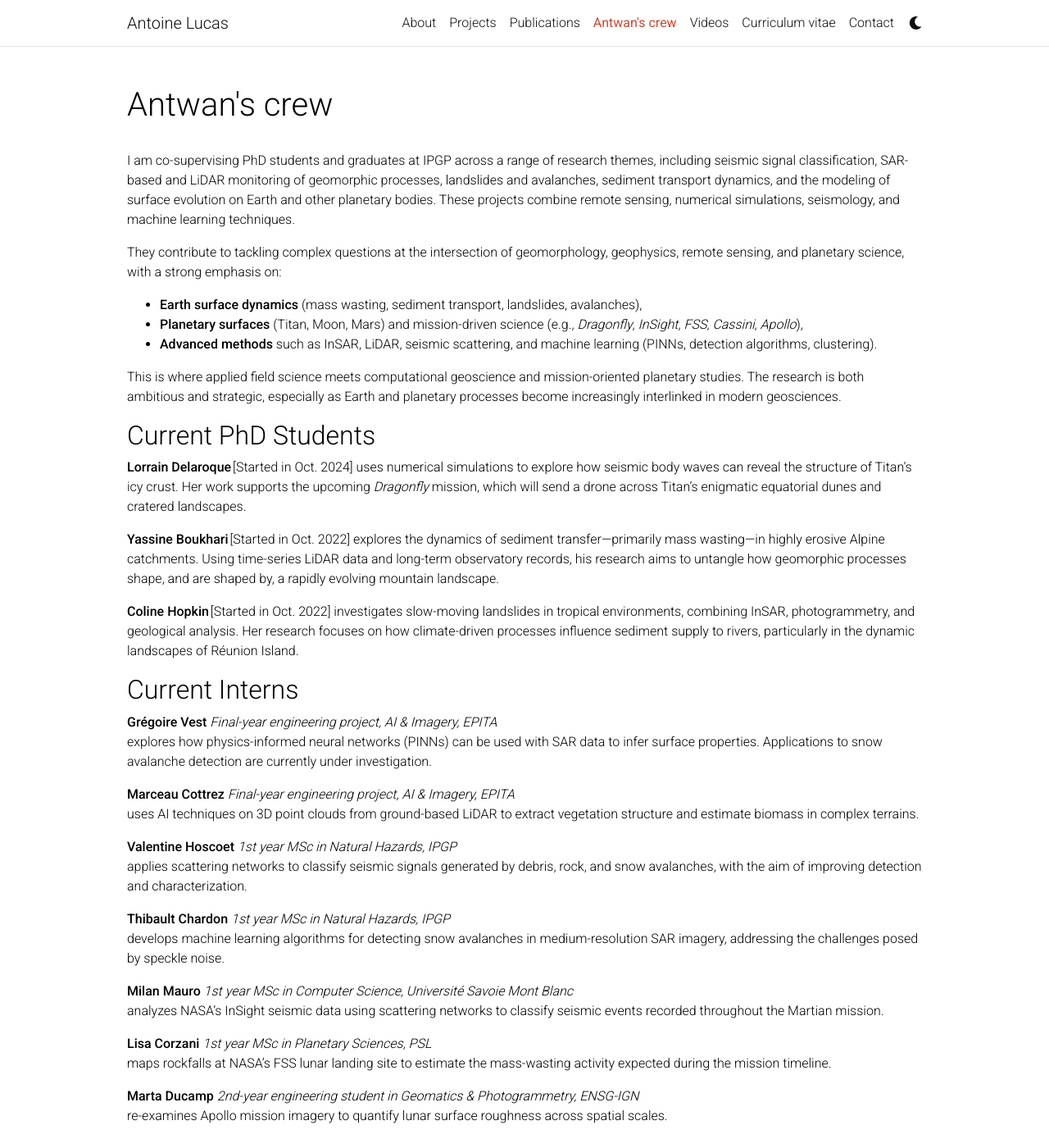
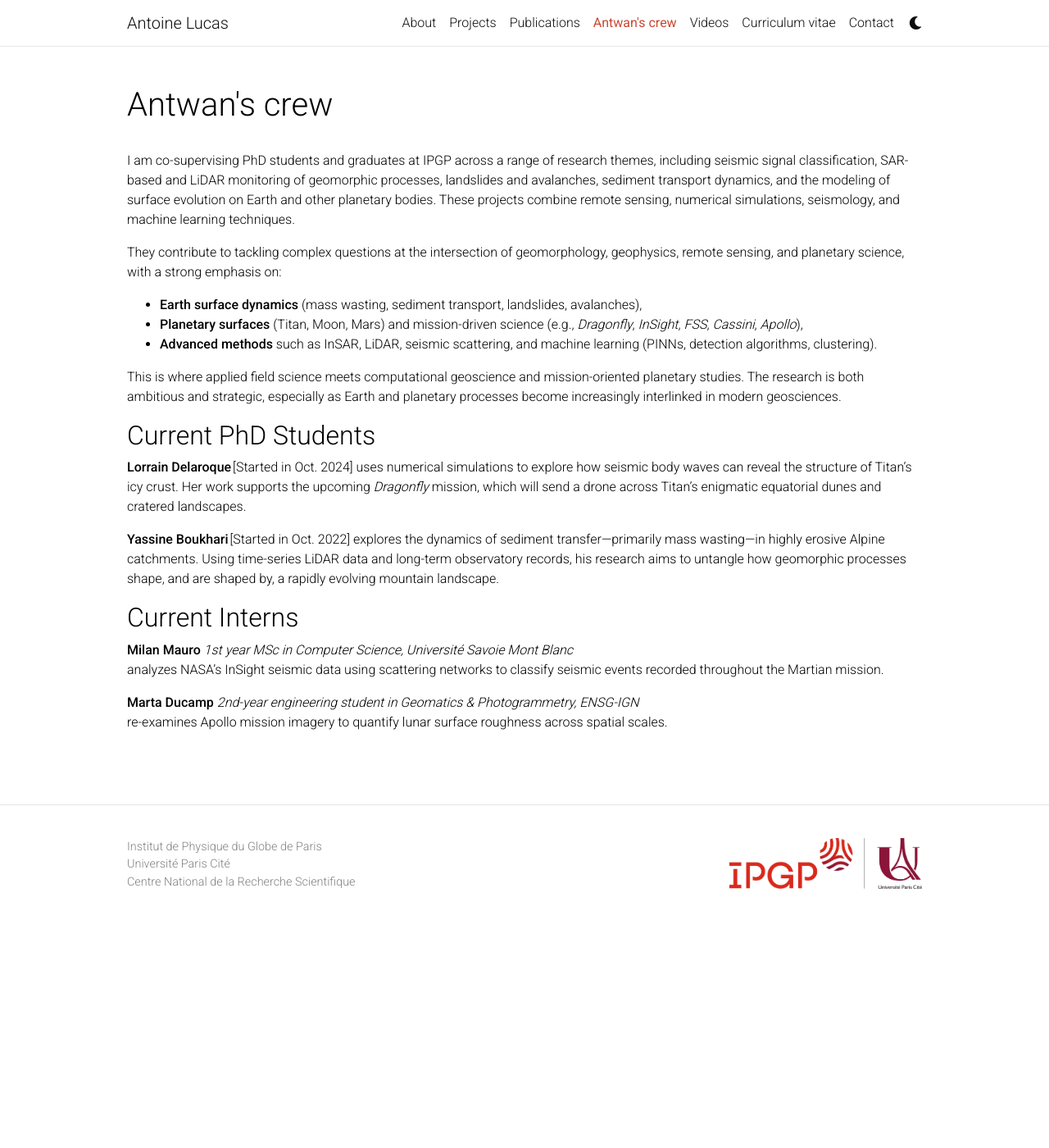
Before and after one commit to spaceavalancher/spaceavalancher.github.io, a Jekyll site: the page built from _pages/people.md, in a window 1280 px wide and 1400 px high. Shown: the whole window at 82% size. Built offline with Jekyll 4.4.1, drawn with Linux system fonts in a browser that asks for light colours; full-size pictures stand in for the smaller copies a plugin makes; comment, search, counter and statistics services are not loaded; a style sheet for code colours, icons or effects is not loaded.

Commit message:
Update people.md

```diff
--- a/_pages/people.md
+++ b/_pages/people.md
@@ -6,7 +6,6 @@ description:
 nav: true
 nav_order: 3
 ---
-
 
 
 I am co-supervising PhD students and graduates at IPGP across a range of research themes, including seismic signal classification, SAR-based and LiDAR monitoring of geomorphic processes, landslides and avalanches, sediment transport dynamics, and the modeling of surface evolution on Earth and other planetary bodies. These projects combine remote sensing, numerical simulations, seismology, and machine learning techniques.
@@ -29,41 +28,14 @@ uses numerical simulations to explore how seismic body waves can reveal the stru
 **Yassine Boukhari** \[Started in Oct. 2022]
 explores the dynamics of sediment transfer—primarily mass wasting—in highly erosive Alpine catchments. Using time-series LiDAR data and long-term observatory records, his research aims to untangle how geomorphic processes shape, and are shaped by, a rapidly evolving mountain landscape.
 
-**Coline Hopkin** \[Started in Oct. 2022]
-investigates slow-moving landslides in tropical environments, combining InSAR, photogrammetry, and geological analysis. Her research focuses on how climate-driven processes influence sediment supply to rivers, particularly in the dynamic landscapes of Réunion Island.
-
-
-
 ## Current Interns
-
-**Grégoire Vest**
-*Final-year engineering project, AI & Imagery, EPITA*
-explores how physics-informed neural networks (PINNs) can be used with SAR data to infer surface properties. Applications to snow avalanche detection are currently under investigation.
-
-**Marceau Cottrez**
-*Final-year engineering project, AI & Imagery, EPITA*
-uses AI techniques on 3D point clouds from ground-based LiDAR to extract vegetation structure and estimate biomass in complex terrains.
-
-**Valentine Hoscoet**
-*1st year MSc in Natural Hazards, IPGP*
-applies scattering networks to classify seismic signals generated by debris, rock, and snow avalanches, with the aim of improving detection and characterization.
-
-**Thibault Chardon**
-*1st year MSc in Natural Hazards, IPGP*
-develops machine learning algorithms for detecting snow avalanches in medium-resolution SAR imagery, addressing the challenges posed by speckle noise.
 
 **Milan Mauro**
 *1st year MSc in Computer Science, Université Savoie Mont Blanc*
 analyzes NASA’s InSight seismic data using scattering networks to classify seismic events recorded throughout the Martian mission.
 
-**Lisa Corzani**
-*1st year MSc in Planetary Sciences, PSL*
-maps rockfalls at NASA’s FSS lunar landing site to estimate the mass-wasting activity expected during the mission timeline.
-
 **Marta Ducamp**
 *2nd-year engineering student in Geomatics & Photogrammetry, ENSG-IGN*
 re-examines Apollo mission imagery to quantify lunar surface roughness across spatial scales.
 
-
-
 <br />
```
